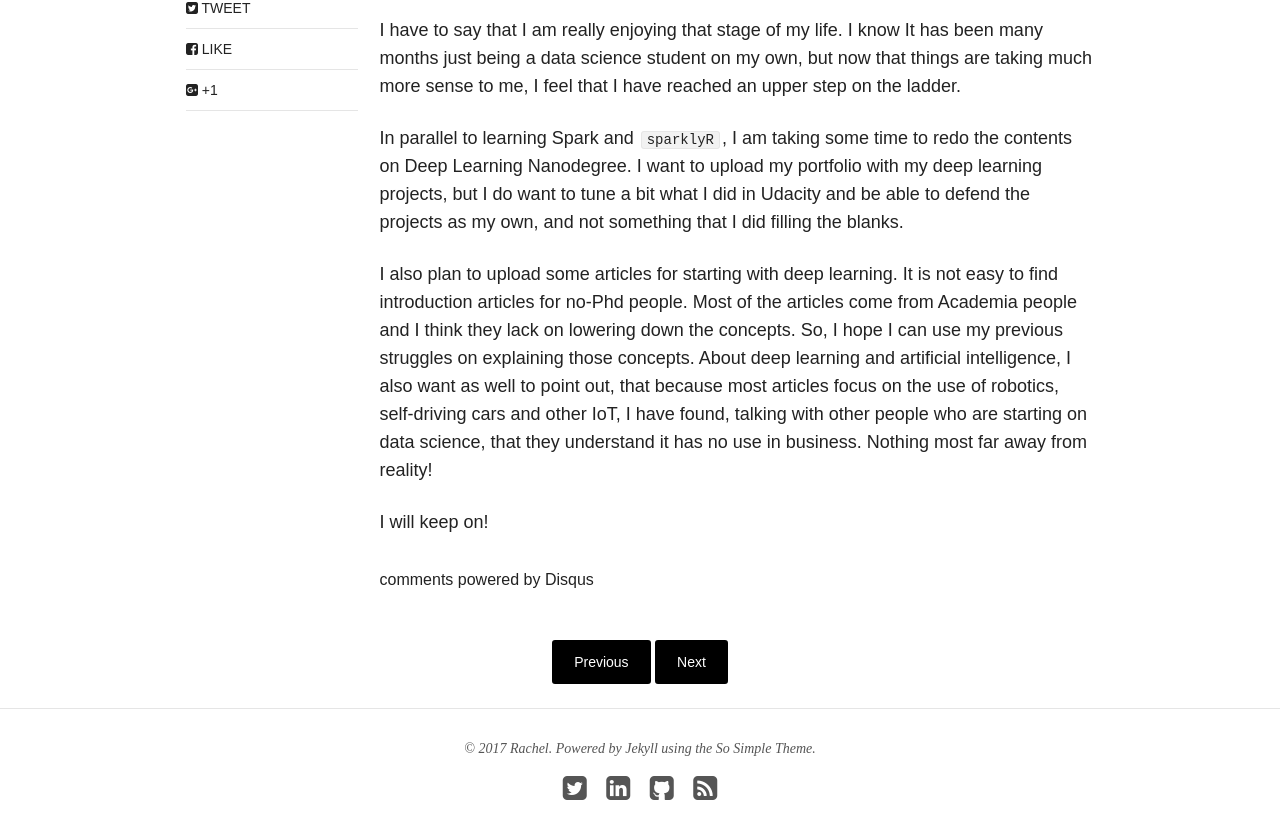
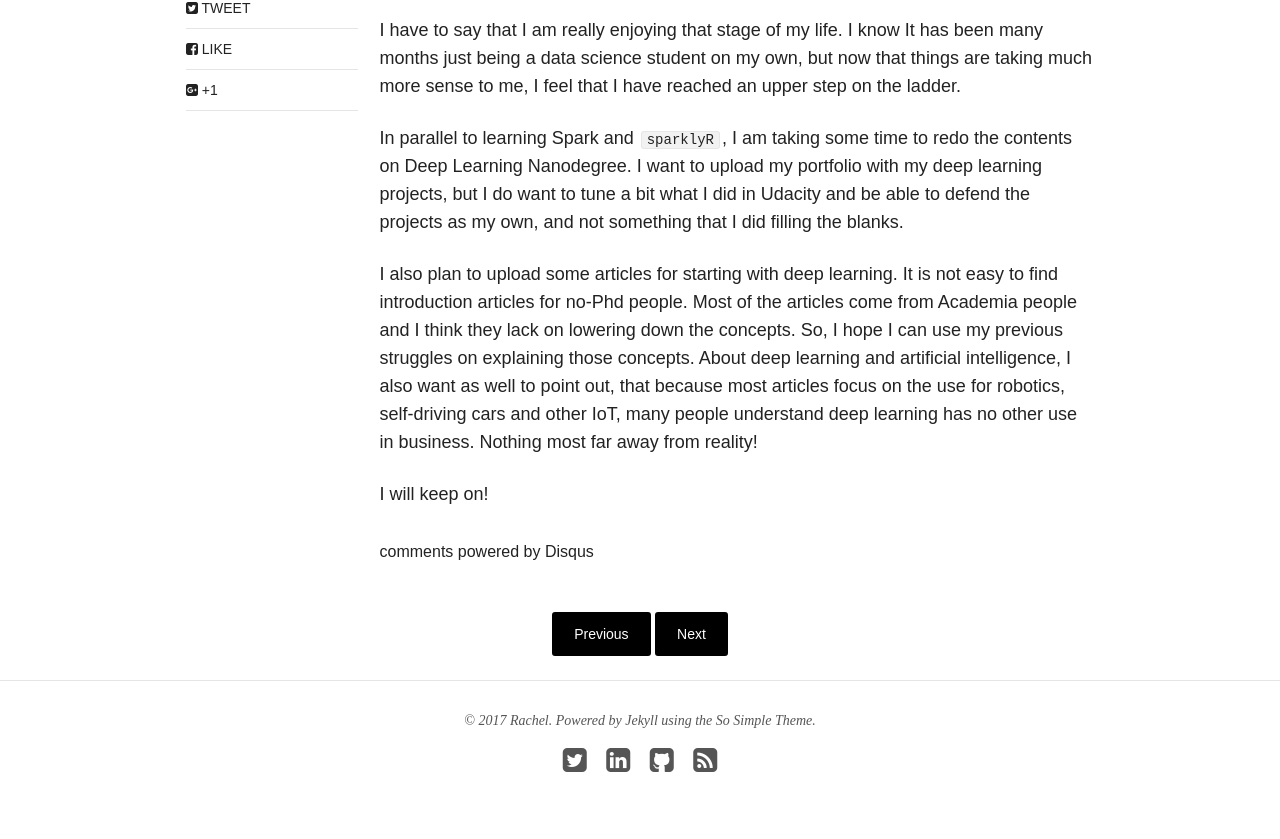
Before and after one commit to raquelredo/raquelredo.github.io_site, a Jekyll site: the page built from _posts/blog/2017-08-24-sparkling-data-science.md, in a window 1280 px wide and 900 px high, scrolled down 1237 px. Shown: the top 839 px of the window. Built offline with Jekyll 4.4.1, drawn with Linux system fonts in a browser that asks for light colours; nearby versions of some CDN libraries; comment, search, counter and statistics services are not loaded.

Commit message:
corrected last paragraph

```diff
--- a/_posts/blog/2017-08-24-sparkling-data-science.md
+++ b/_posts/blog/2017-08-24-sparkling-data-science.md
@@ -27,6 +27,6 @@ I have to say that I am really enjoying that stage of my life. I know It has bee
 In parallel to learning Spark and `sparklyR`, I am taking some time to redo the contents on Deep Learning Nanodegree. I want to upload my portfolio with my deep learning projects, but I do want to tune a bit what I did in Udacity and be able to defend the projects as my own, and not something that I did filling the blanks.
 
 I also plan to upload some articles for starting with deep learning. It is not easy to find introduction articles for no-Phd people. Most of the articles come from Academia people and I think they lack on lowering down the concepts. So, I hope I can use my previous struggles on explaining those concepts.
-About deep learning and artificial intelligence, I also want as well to point out, that because most articles focus on the use of robotics, self-driving cars and other IoT, I have found, talking with other people who are starting on data science, that they understand it has no use in business. Nothing most far away from reality!
+About deep learning and artificial intelligence, I also want as well to point out, that because most articles focus on the use for robotics, self-driving cars and other IoT, many people understand deep learning has no other use in business. Nothing most far away from reality!
 
 I will keep on!
```
